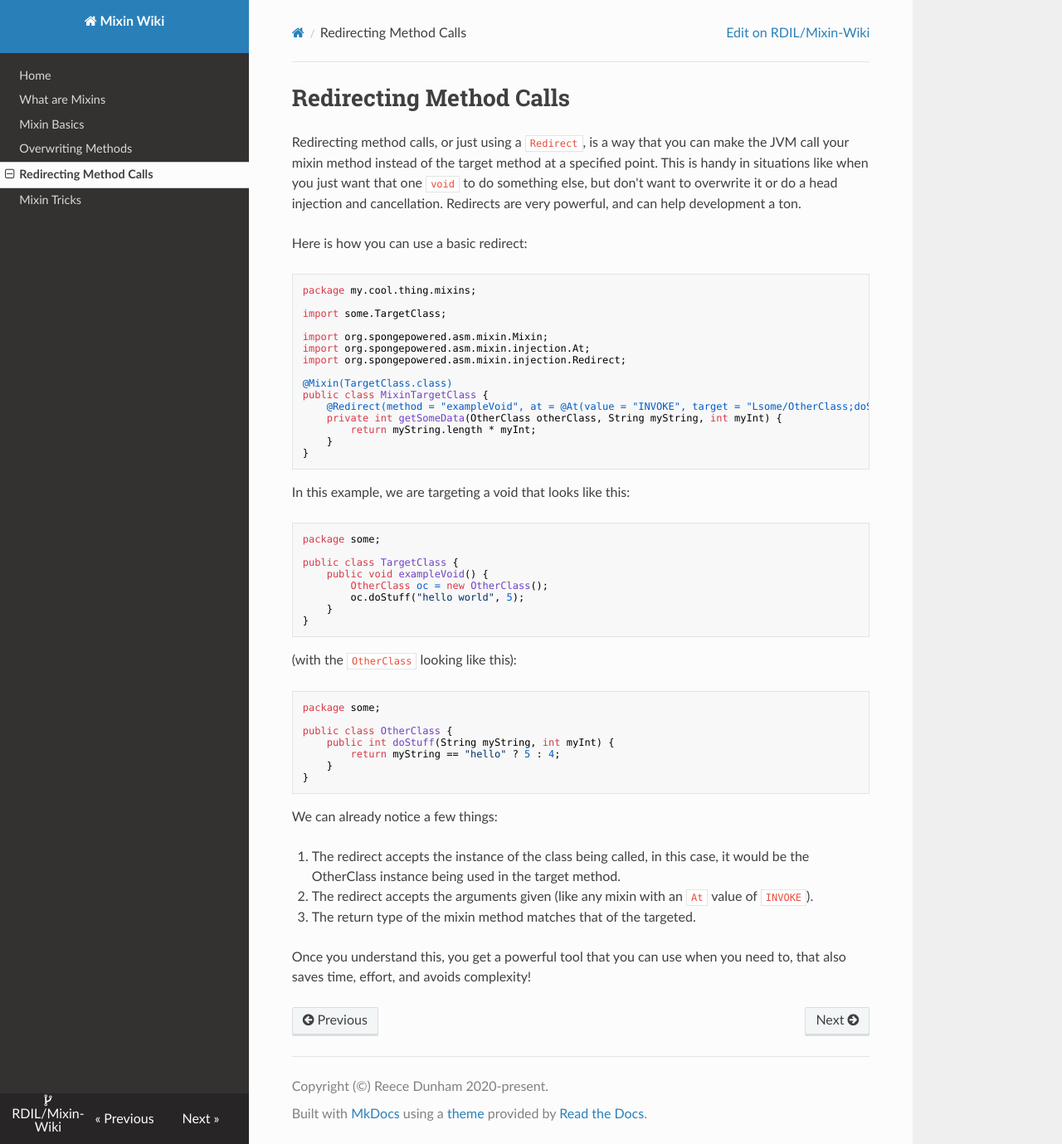
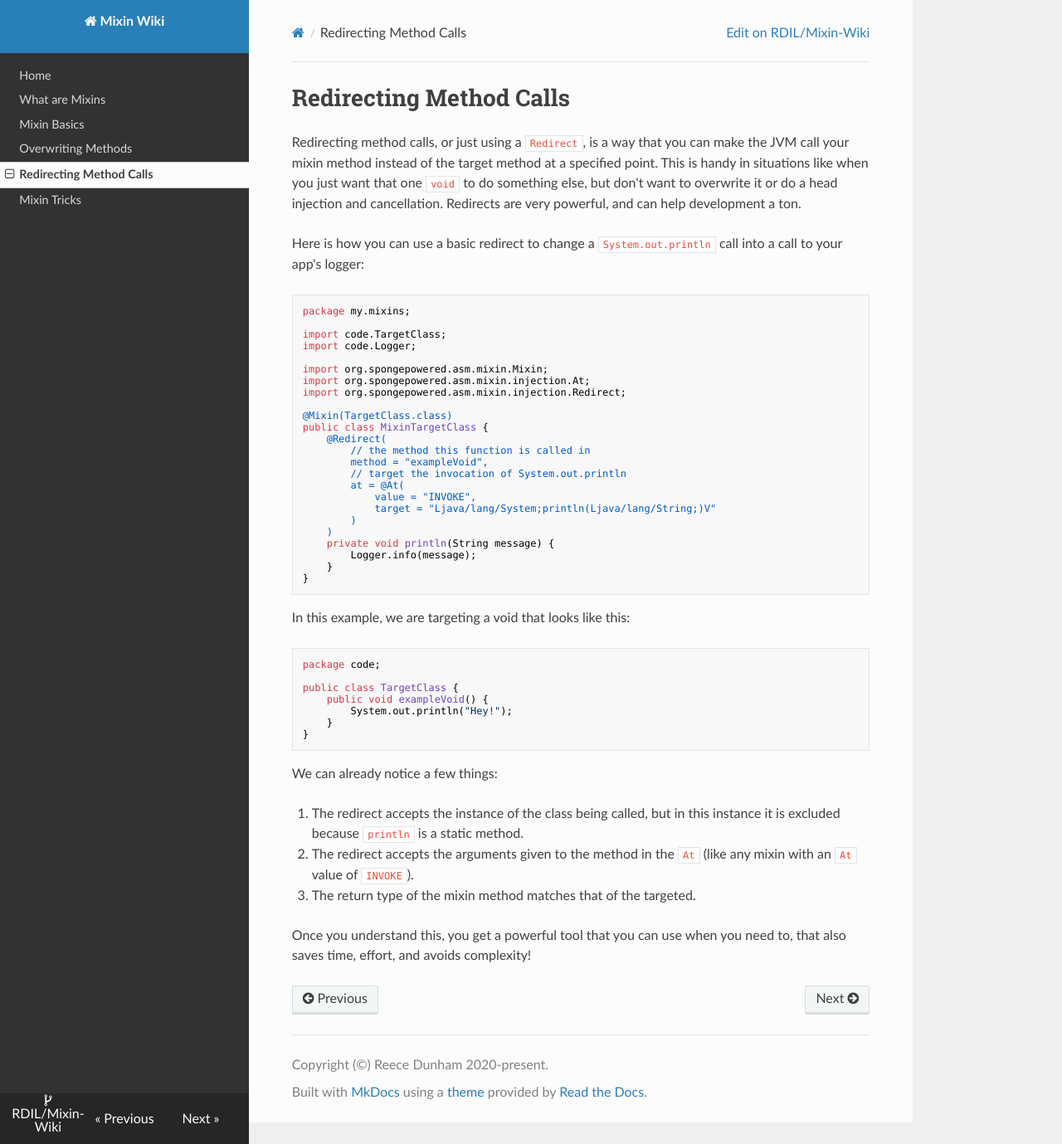
Before and after one commit to RDIL/Mixin-Wiki, an MkDocs documentation site: the page built from docs/redirecting-method-calls.md, in a window 1280 px wide and 1379 px high. Shown: the whole window at 83% size. Built offline with MkDocs 1.6.1, drawn with Linux system fonts in a browser that asks for light colours; nearby versions of some CDN libraries.

Commit message:
Improve redirect documentation

````diff
--- a/docs/redirecting-method-calls.md
+++ b/docs/redirecting-method-calls.md
@@ -4,12 +4,13 @@ Redirecting method calls, or just using a `Redirect`, is a way that you can make
 This is handy in situations like when you just want that one `void` to do something else, but don't want to overwrite it or do a head injection and cancellation.
 Redirects are very powerful, and can help development a ton.
 
-Here is how you can use a basic redirect:
+Here is how you can use a basic redirect to change a `System.out.println` call into a call to your app's logger:
 
 ```java
-package my.cool.thing.mixins;
+package my.mixins;
 
-import some.TargetClass;
+import code.TargetClass;
+import code.Logger;
 
 import org.spongepowered.asm.mixin.Mixin;
 import org.spongepowered.asm.mixin.injection.At;
@@ -17,9 +18,17 @@ import org.spongepowered.asm.mixin.injection.Redirect;
 
 @Mixin(TargetClass.class)
 public class MixinTargetClass {
-    @Redirect(method = "exampleVoid", at = @At(value = "INVOKE", target = "Lsome/OtherClass;doStuff(Ljava/lang/String;I)I"))
-    private int getSomeData(OtherClass otherClass, String myString, int myInt) {
-        return myString.length * myInt;
+    @Redirect(
+        // the method this function is called in
+        method = "exampleVoid",
+        // target the invocation of System.out.println
+        at = @At(
+            value = "INVOKE",
+            target = "Ljava/lang/System;println(Ljava/lang/String;)V"
+        )
+    )
+    private void println(String message) {
+        Logger.info(message);
     }
 }
 ```
@@ -27,32 +36,19 @@ public class MixinTargetClass {
 In this example, we are targeting a void that looks like this:
 
 ```java
-package some;
+package code;
 
 public class TargetClass {
     public void exampleVoid() {
-        OtherClass oc = new OtherClass();
-        oc.doStuff("hello world", 5);
-    }
-}
-```
-
-(with the `OtherClass` looking like this):
-
-```java
-package some;
-
-public class OtherClass {
-    public int doStuff(String myString, int myInt) {
-        return myString == "hello" ? 5 : 4;
+        System.out.println("Hey!");
     }
 }
 ```
 
 We can already notice a few things:
 
-1. The redirect accepts the instance of the class being called, in this case, it would be the OtherClass instance being used in the target method.
-1. The redirect accepts the arguments given (like any mixin with an `At` value of `INVOKE`).
+1. The redirect accepts the instance of the class being called, but in this instance it is excluded because `println` is a static method.
+1. The redirect accepts the arguments given to the method in the `At` (like any mixin with an `At` value of `INVOKE`).
 1. The return type of the mixin method matches that of the targeted.
 
 Once you understand this, you get a powerful tool that you can use when you need to, that also saves time, effort, and avoids complexity!
````
Also changed, not shown: docs/mixin-basics.md (+4 -2 lines), docs/what-are-mixins.md (+1 -1 lines).
